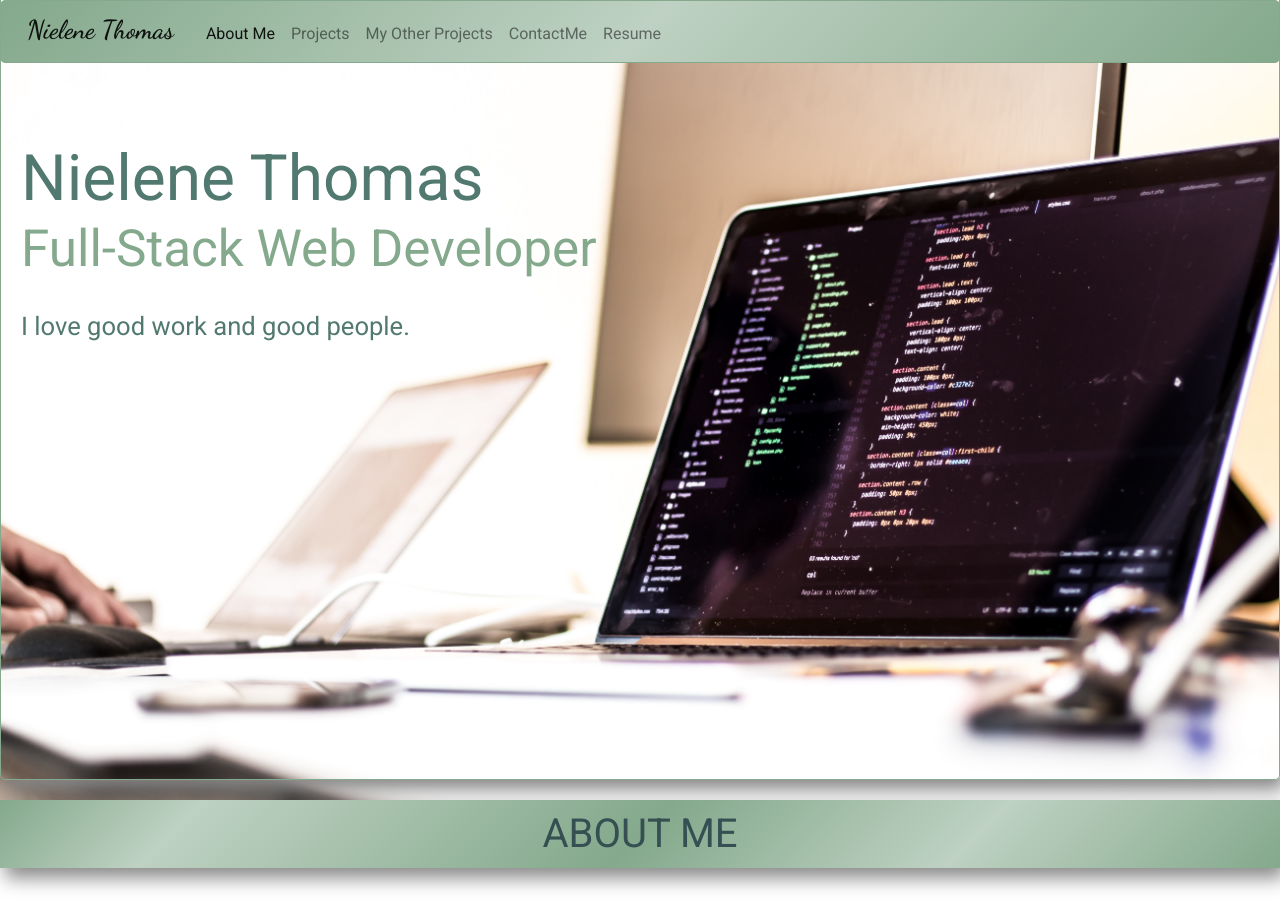
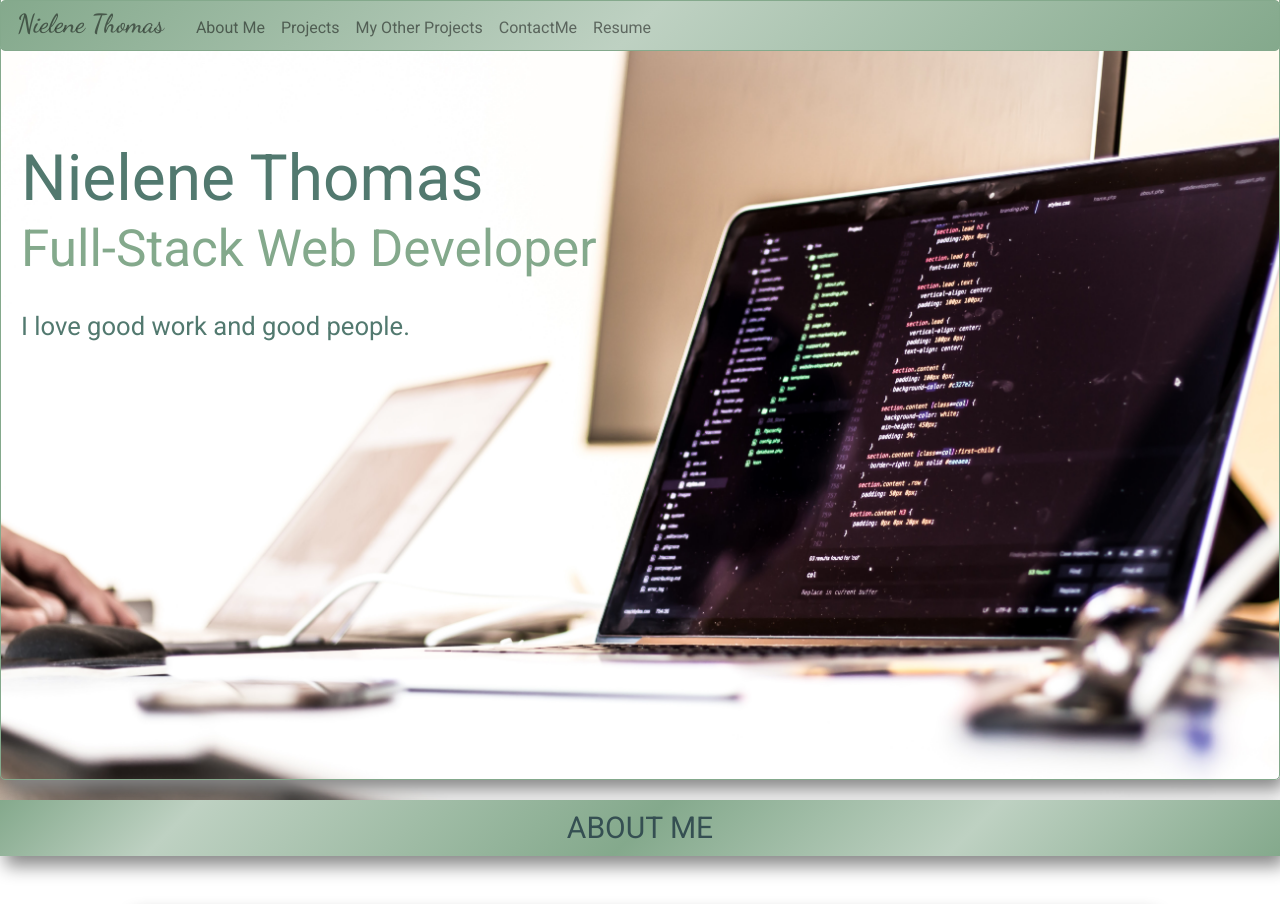
Before and after one commit to Nielene/NieleneThomas, a React (Create React App) app: page / in a window 1280 px wide. Shown: the top 904 px of the page. Built offline with nearby package versions, Linux system fonts and the light colour scheme.

Commit message:
nav bar in progress

```diff
--- a/src/components/Home/Home.js
+++ b/src/components/Home/Home.js
@@ -14,7 +14,7 @@ class Home extends Component {
   render() {
     return (
       <div className='Home_and_ArrowUp_Div'>
-        <div className='homeDiv'>
+        <div className='homeDiv'  data-spy="scroll" data-target="#navbar-example2" data-offset="0">
 
           <div id='smallIntro_AnchorTag' className='homeComponent'>
           </div>
--- a/src/components/Navbar/Navbar.js
+++ b/src/components/Navbar/Navbar.js
@@ -54,9 +54,9 @@ class Navbar extends Component {
           </button>
 
           <div className="collapse navbar-collapse" id="navbarNavDropdown">
-            <ul className="navbar-nav" data-toggle="collapse" data-target="#navbarNavDropdown" aria-controls="navbarNavDropdown" aria-expanded="false" aria-label="Toggle navigation">
+            <ul className="navbar-nav " data-toggle="collapse" data-target="#navbarNavDropdown" aria-controls="navbarNavDropdown" aria-expanded="false" aria-label="Toggle navigation">
 
-              <li className="nav-item active">
+              <li className="nav-item ">
                 <a className="nav-link" href="#aboutMe_AnchorTag">About Me <span className="sr-only">(current)</span></a>
               </li>
 
--- a/src/css/AboutMe.css
+++ b/src/css/AboutMe.css
@@ -11,6 +11,7 @@
 .compTitle h1 {
   margin: 10px 0 10px 0;
   color: #354F52;
+  font-size: 30px;
 }
 
 /* .line1 {
--- a/src/css/Navbar.css
+++ b/src/css/Navbar.css
@@ -20,6 +20,7 @@
   /* max-width: 100px; */
   height: 48px;
   margin: -5px 10px -10px 0px;
+
 }
 .navbar-brand p {
   /* height: 30px; */
@@ -28,13 +29,25 @@
   font-size: 26px;
   width: inherit;
   font-weight: normal;
-  /* font-stretch: 200% 200%; */
-  /* font-size-adjust: auto; */
+  color: rgba(0,0,0,.5);
+}
+.navbar-brand p:hover {
+  color: #212529;
 }
 
-#my_name {
-  /* width: fit-content; */
+
+a.nav-link {
+  /* padding: .5rem 1rem; */
+  padding: 0;
 }
+a.nav-link:hover {
+  color: #212529;
+  padding: 0 8px;
+  margin-top: 0;
+  font-size: 15px;
+}
+
+
 
 
 
```
